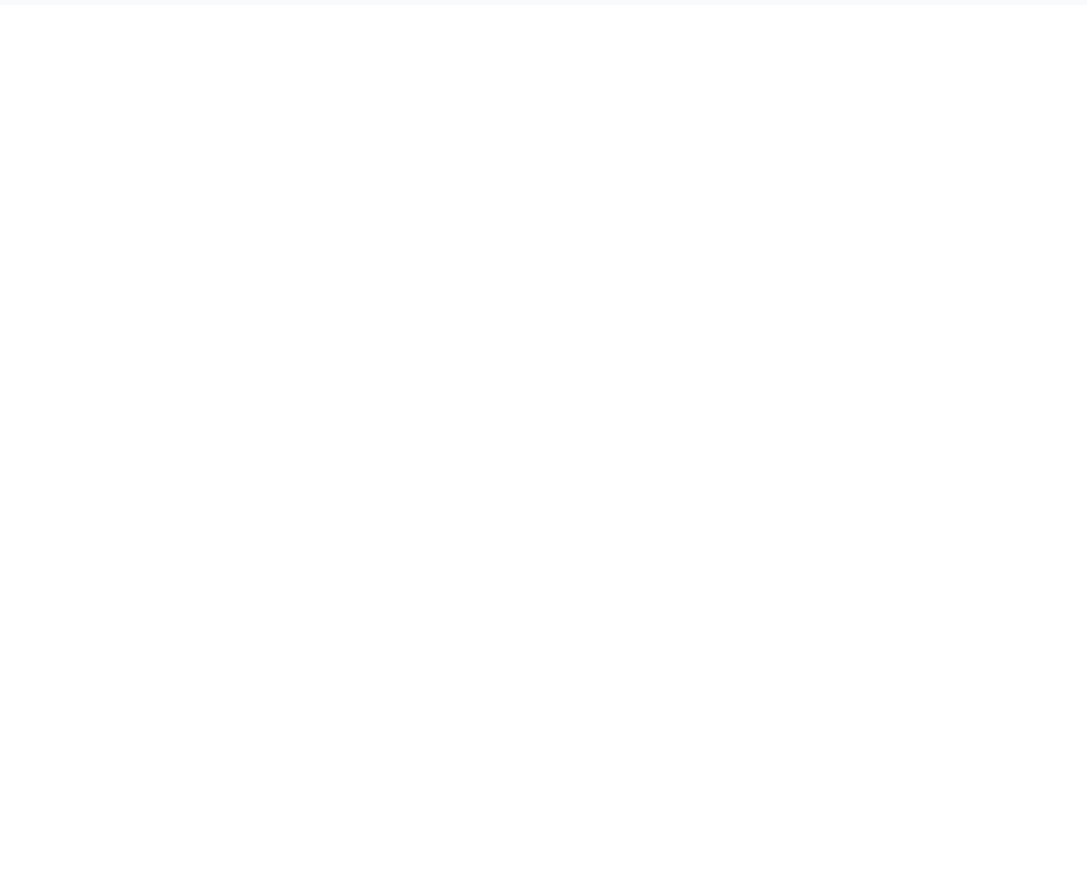
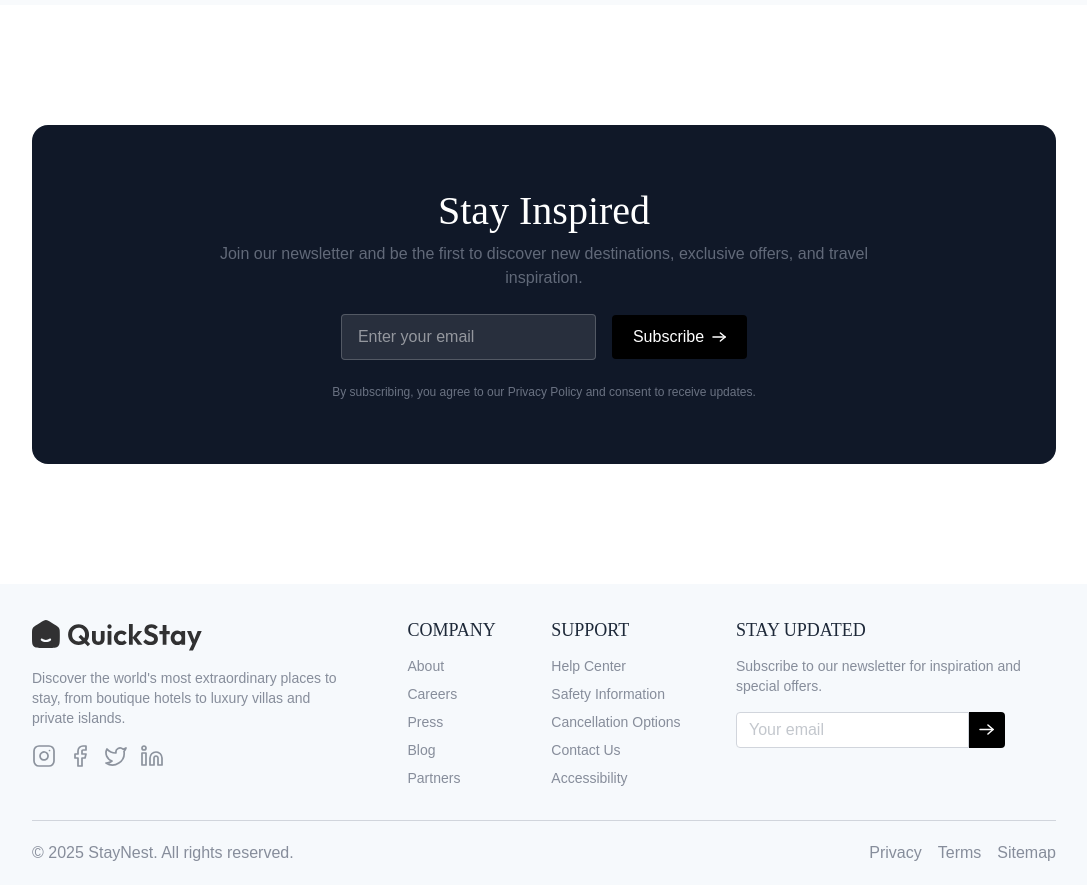
Before and after one commit to Mahdi-Tamjidi/StayNest, a React (Vite) app: page / in a window 1280 px wide. Shown: the part 3480-4365 px from the top of the page, without its empty margins (96-1183 px from the left). Before the commit the page ends 3485 px from the top, so only its background shows below. Built offline with nearby package versions, Linux system fonts and the light colour scheme; no server answers.

Commit message:
Added Footer, NewsLetter

```diff
--- a/src/App.jsx
+++ b/src/App.jsx
@@ -1,6 +1,7 @@
 import { Route, Routes, useLocation } from "react-router-dom";
 import Navbar from "./components/Navbar";
 import Home from "./pages/Home";
+import Footer from "./components/Footer";
 
 const App = () => {
   const isOwnerPath = useLocation().pathname.includes("owner");
@@ -13,6 +14,7 @@ const App = () => {
           <Route path="/" element={<Home />} />
         </Routes>
       </div>
+      <Footer />
     </>
   );
 };
--- /dev/null
+++ b/src/components/Footer.jsx
@@ -0,0 +1,120 @@
+import { assets } from "../assets/assets";
+
+const Footer = () => {
+  return (
+    <div className="bg-[#F6F9FC] text-gray-500/80 pt-8 px-6 md:px-16 lg:px-24 xl:px-32">
+      <div className="flex flex-wrap justify-between gap-12 md:gap-6">
+        <div className="max-w-80">
+          <img
+            src={assets.logo}
+            alt="logo"
+            className="mb-4 h-8 md:h-9 invert opacity-80"
+          />
+          <p className="text-sm">
+            Discover the world's most extraordinary places to stay, from
+            boutique hotels to luxury villas and private islands.
+          </p>
+          <div className="flex items-center gap-3 mt-4">
+            <img
+              src={assets.instagramIcon}
+              alt="instagram-icon"
+              className="w-6"
+            />
+            <img
+              src={assets.facebookIcon}
+              alt="facebook-icon"
+              className="w-6"
+            />
+            <img src={assets.twitterIcon} alt="twitter-icon" className="w-6" />
+
+            <img
+              src={assets.linkendinIcon}
+              alt="linkendin-icon"
+              className="w-6"
+            />
+          </div>
+        </div>
+
+        <div>
+          <p className="font-playfair text-lg text-gray-800">COMPANY</p>
+          <ul className="mt-3 flex flex-col gap-2 text-sm">
+            <li>
+              <a href="#">About</a>
+            </li>
+            <li>
+              <a href="#">Careers</a>
+            </li>
+            <li>
+              <a href="#">Press</a>
+            </li>
+            <li>
+              <a href="#">Blog</a>
+            </li>
+            <li>
+              <a href="#">Partners</a>
+            </li>
+          </ul>
+        </div>
+
+        <div>
+          <p className="font-playfair text-lg text-gray-800">SUPPORT</p>
+          <ul className="mt-3 flex flex-col gap-2 text-sm">
+            <li>
+              <a href="#">Help Center</a>
+            </li>
+            <li>
+              <a href="#">Safety Information</a>
+            </li>
+            <li>
+              <a href="#">Cancellation Options</a>
+            </li>
+            <li>
+              <a href="#">Contact Us</a>
+            </li>
+            <li>
+              <a href="#">Accessibility</a>
+            </li>
+          </ul>
+        </div>
+
+        <div className="max-w-80">
+          <p className="font-playfair text-lg text-gray-800">STAY UPDATED</p>
+          <p className="mt-3 text-sm">
+            Subscribe to our newsletter for inspiration and special offers.
+          </p>
+          <div className="flex items-center mt-4">
+            <input
+              type="text"
+              className="bg-white rounded-l border border-gray-300 h-9 px-3 outline-none"
+              placeholder="Your email"
+            />
+            <button className="flex items-center justify-center bg-black h-9 w-9 aspect-square rounded-r">
+              {/* Arrow icon */}
+              <img
+                src={assets.arrowIcon}
+                alt="arrow-icon"
+                className=" 2-3.5 invert"
+              />
+            </button>
+          </div>
+        </div>
+      </div>
+      <hr className="border-gray-300 mt-8" />
+      <div className="flex flex-col md:flex-row gap-2 items-center justify-between py-5">
+        <p>© {new Date().getFullYear()} StayNest. All rights reserved.</p>
+        <ul className="flex items-center gap-4">
+          <li>
+            <a href="#">Privacy</a>
+          </li>
+          <li>
+            <a href="#">Terms</a>
+          </li>
+          <li>
+            <a href="#">Sitemap</a>
+          </li>
+        </ul>
+      </div>
+    </div>
+  );
+};
+export default Footer;
--- /dev/null
+++ b/src/components/NewsLetter.jsx
@@ -0,0 +1,33 @@
+import { assets } from "../assets/assets";
+import Title from "./Title";
+
+const NewsLetter = () => {
+  return (
+    <div className="flex flex-col items-center max-w-5xl lg:w-full rounded-2xl px-4 py-12 md:py-16 mx-2 lg:mx-auto my-30 bg-gray-900 text-white">
+      <Title
+        title="Stay Inspired"
+        subTitle="Join our newsletter and be the first to discover new destinations, exclusive offers, and travel inspiration."
+      />
+      <div className="flex flex-col md:flex-row items-center justify-center gap-4 mt-6">
+        <input
+          type="text"
+          className="bg-white/10 px-4 py-2.5 border border-white/20 rounded outline-none max-w-66 w-full"
+          placeholder="Enter your email"
+        />
+        <button className="flex items-center justify-center gap-2 group bg-black px-4 md:px-7 py-2.5 rounded active:scale-95 transition-all">
+          Subscribe
+          <img
+            src={assets.arrowIcon}
+            alt="arrow-icon"
+            className="w-3.5 invert group-hover:translate-x-1 transition-all"
+          />
+        </button>
+      </div>
+      <p className="text-gray-500 mt-6 text-xs text-center">
+        By subscribing, you agree to our Privacy Policy and consent to receive
+        updates.
+      </p>
+    </div>
+  );
+};
+export default NewsLetter;
--- a/src/pages/Home.jsx
+++ b/src/pages/Home.jsx
@@ -1,6 +1,7 @@
 import ExclusiveOffers from "../components/ExclusiveOffers";
 import FeaturedDestinations from "../components/FeaturedDestinations";
 import Hero from "../components/Hero";
+import NewsLetter from "../components/NewsLetter";
 import Testimonial from "../components/Testimonial";
 
 const Home = () => {
@@ -10,6 +11,7 @@ const Home = () => {
       <FeaturedDestinations />
       <ExclusiveOffers />
       <Testimonial />
+      <NewsLetter />
     </>
   );
 };
```
